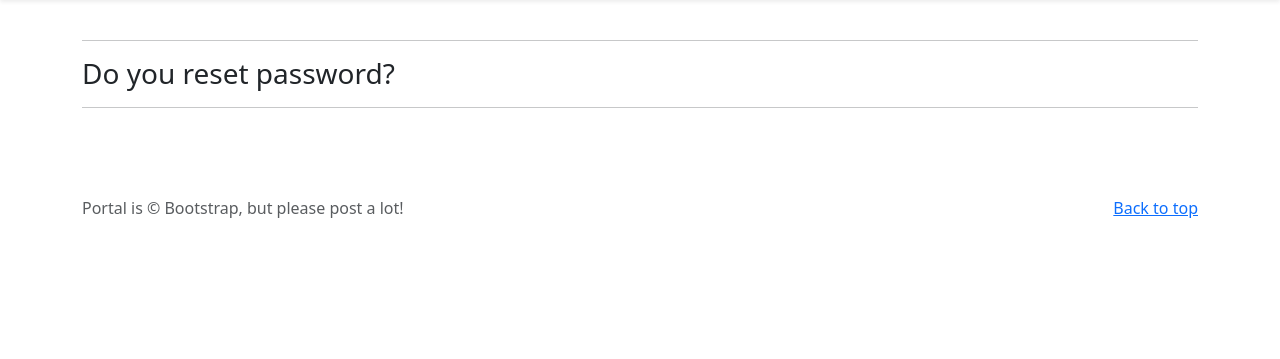
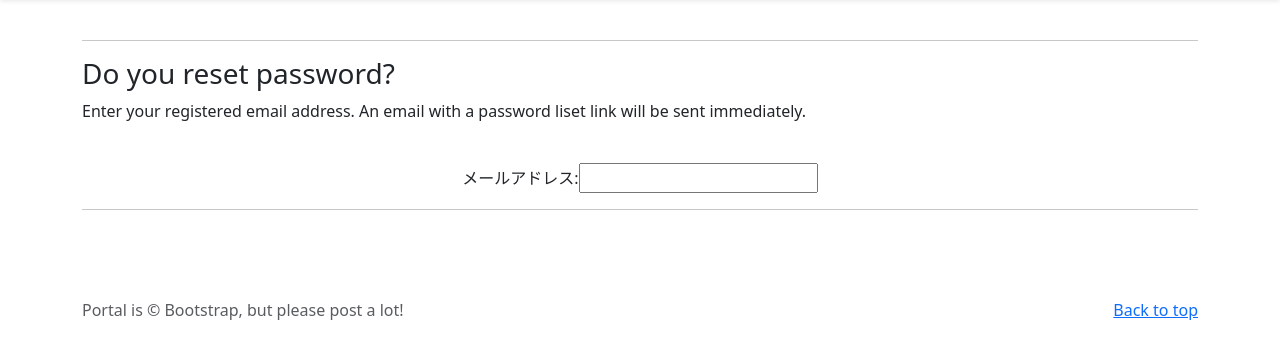
Before and after one commit to kenichikawaguchi/myportal, a Django app: page /password_reset/ in a window 1280 px wide. Shown: the part 56-415 px from the top of the page. Run offline with Django 3.2, Linux system fonts and the light colour scheme.

Commit message:
accounts

```diff
--- a/portal/accounts/templates/password_reset.html
+++ b/portal/accounts/templates/password_reset.html
@@ -8,6 +8,13 @@
     <div class="col py-4">
       <hr>
       <h3>Do you reset password?</h3>
+      <p>Enter your registered email address.
+      An email with a password liset link will be sent immediately.</p>
+      <br>
+      <form action="" method="post" class="text-center">
+        {% csrf_token %}
+        {{ form }}
+      </form>
       <hr>
     </div>
   </div>
```
